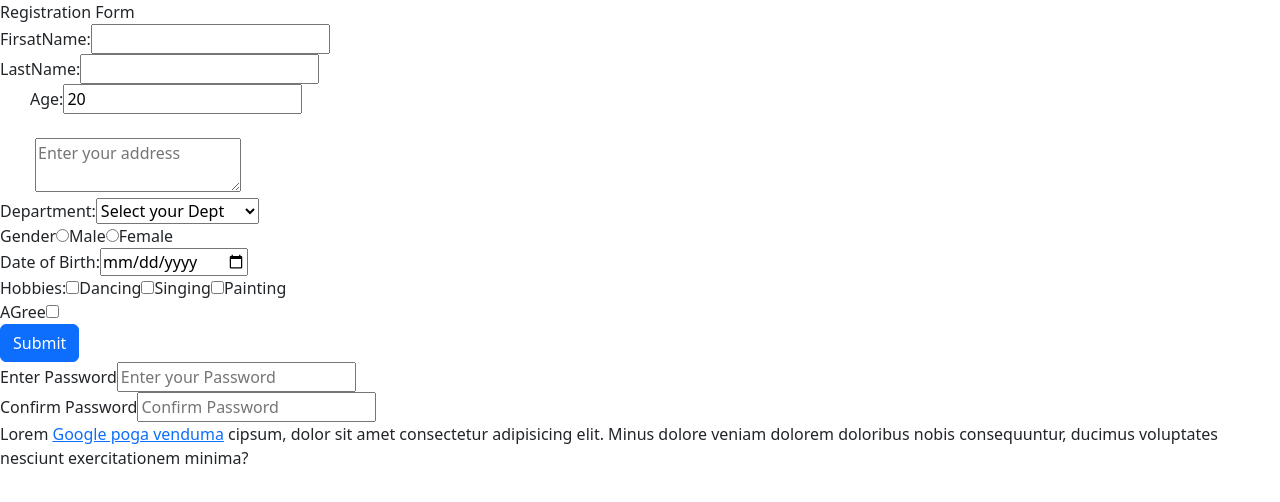
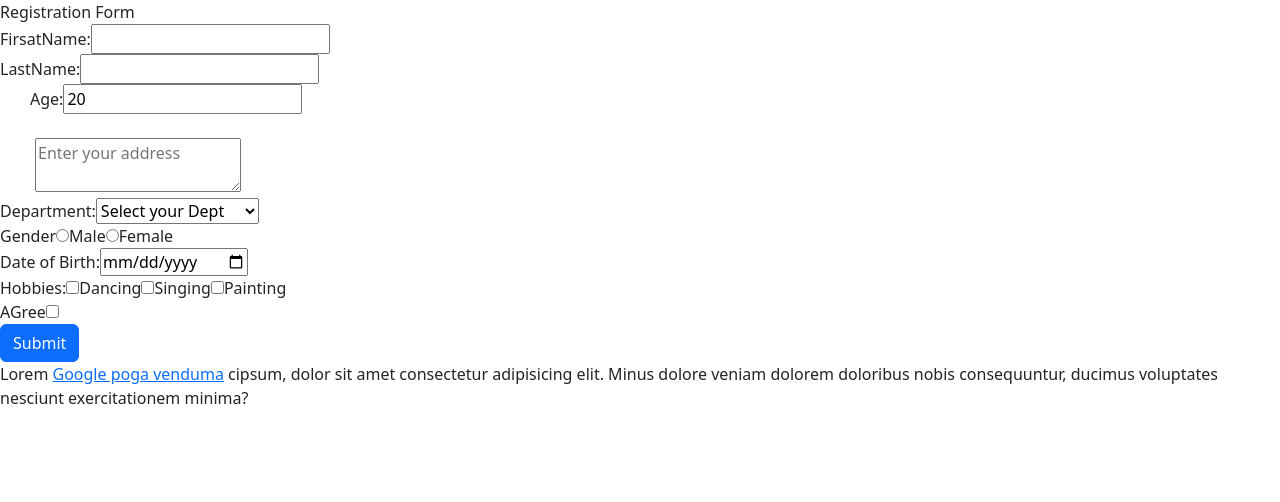
Before and after one commit to klmadhu247/samplerepo, a React (Create React App) app: page / in a window 1280 px wide. Shown: the top 502 px of the page. Built offline with nearby package versions, Linux system fonts and the light colour scheme.

Commit message:
Day 7 created

```diff
--- a/src/Form.js
+++ b/src/Form.js
@@ -26,22 +26,13 @@ class Form extends Component{
         }
         handleSubmit = ()=>
         {
-            if(!this.state.firstName)
-                {
+
                     alert('FIrst Name is Mandate')
-                }
-                else{
-            if((this.state.pword) &&  this.state.pword === this.state.cpword){
-                this.setState({submit:true})
 
-            }
-            else{
-                alert('Enter a Password that matches both Password & Confirm Password')
-            }
         }
 
 
-        }
+
 
 
     render(){
@@ -99,12 +90,6 @@ class Form extends Component{
                    <br/>
                    <button onClick={this.handleSubmit} class="btn btn-primary">Submit</button>
                    <br/>
-                   <label>Enter Password</label>
-
-                   <input type='password' name='pword' placeholder='Enter your Password' value={this.state.pword} onChange={this.handleChange}/> <br/>
-                   <label>Confirm Password</label>
-                   <input type='password'  name='cpword' placeholder='Confirm Password' value={this.state.cpword} onChange={this.handleChange}/> <br/>
-
 
 
 
```
